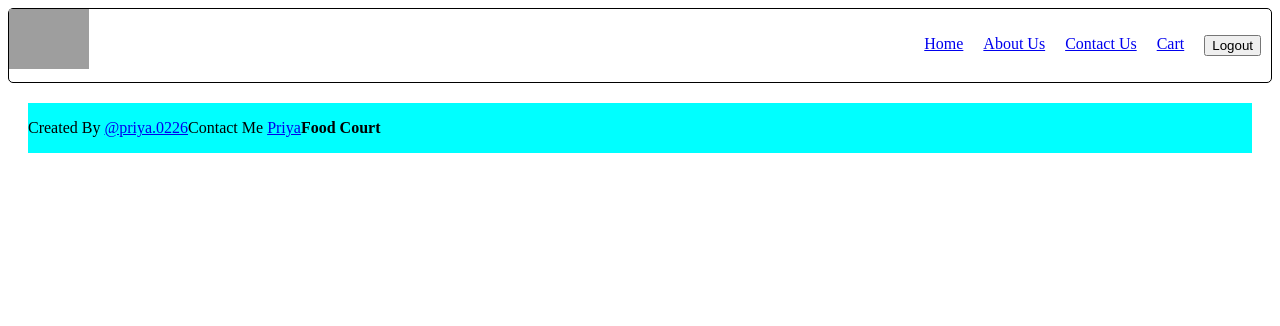
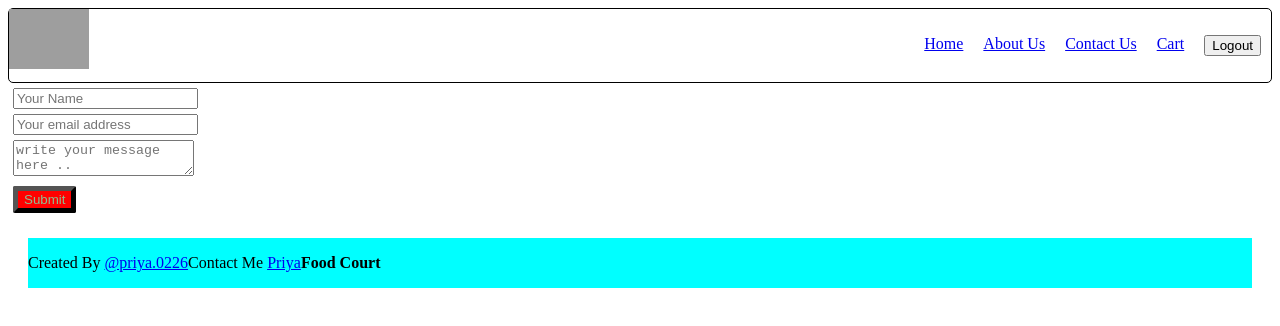
Before and after one commit to priya226/-basic-react-dev, a React (Vite) app: page /contact in a window 1280 px wide. Shown: the top 326 px of the page. Built offline with nearby package versions, Linux system fonts and the light colour scheme; no server answers; grey boxes are pictures that could not be loaded.

Commit message:
contact us page done

```diff
--- a/index.css
+++ b/index.css
@@ -83,3 +83,13 @@
     border-width: 5px;
 
 }
+.form-group{
+    margin: 5px;
+    border-width: 5px;
+    display: flex;
+    border-radius: 5px;
+    box-shadow: 2px;
+}
+.errorMessage{
+    color: red;
+}
--- a/src/components/Contact.js
+++ b/src/components/Contact.js
@@ -1,6 +1,95 @@
+import { useEffect, useState } from "react"
+
 const Contact = () =>{
+    const handleSubmit =(event)=>{
+        event.preventDefault();
+        //we can call post api here
+    }
+    const handleInputChange =(event)=>{
+       const {name,value}=event.target;
+        setFormData({...formdata,
+                  [name]:value}) // firstly set formdata
+        setFormErrors({
+            ...formError,
+            [name]:validate(name,value) // then validate the field which has been changed and set error in errorrform
+        })
+
+    }
+    const validate =(name,value)=>{
+        let error ='';
+        switch(name){
+         case 'name': error = value.length ==0 ? 'Name should not be empty' : ''; break;
+         case 'email' : error= /\S+@\S+\.\S+/.test(value) ? '': 'email is invalid'; break;
+         case 'message' : error = value.length==0? 'please write some message' : ''; break;
+        }
+        return error;
+    }
+    const [formdata,setFormData]=useState({
+        name:'',
+        email:'',
+        message:''
+    })
+    const [formError,setFormErrors]=useState(
+        {name:'',
+        email:'',
+        message:''}
+    )
+    const [invalidForm, setInvalidForm]=useState(false);
+    useEffect(()=>{
+         const error = Object.keys(formError).every((key)=>formError[key]==='') // return true if every key in formerror is empty
+         setInvalidForm(error)
+    },[formdata,formError])
     return(
+
         <div>
+            <form onSubmit={handleSubmit}>
+                <div className="form-group">
+                <input
+                type="text"
+                placeholder="Your Name"
+                id="nameBox"
+                required
+                name="name"
+                value={formdata.name}
+                onChange={handleInputChange}
+                />
+                {formError.name && <span className="errorMessage"> {formError.name}</span>}
+
+                </div>
+
+                <div className="form-group">
+                <input
+                type="email"
+                placeholder="Your email address"
+                id="emailBox"
+                required
+                name="email"
+                value={formdata.email}
+                onChange={handleInputChange}
+                />
+                {formError.email && <span className="errorMessage"> {formError.email} </span>}
+                </div>
+
+                <div className="form-group">
+                <textarea
+                placeholder="write your message here .."
+                required
+                name="message"
+                value={formdata.message}
+                onChange={handleInputChange}
+                />
+                {formError.message && <span className="errorMessage"> {formError.message}</span>}
+                </div>
+
+                <button
+                type="submit"
+                id="submitcontactus"
+                className={invalidForm ?'about-profile-button' :'inactive'}
+                disabled={!invalidForm}
+                >
+                    Submit
+                </button>
+            </form>
 
         </div>
     )
```
